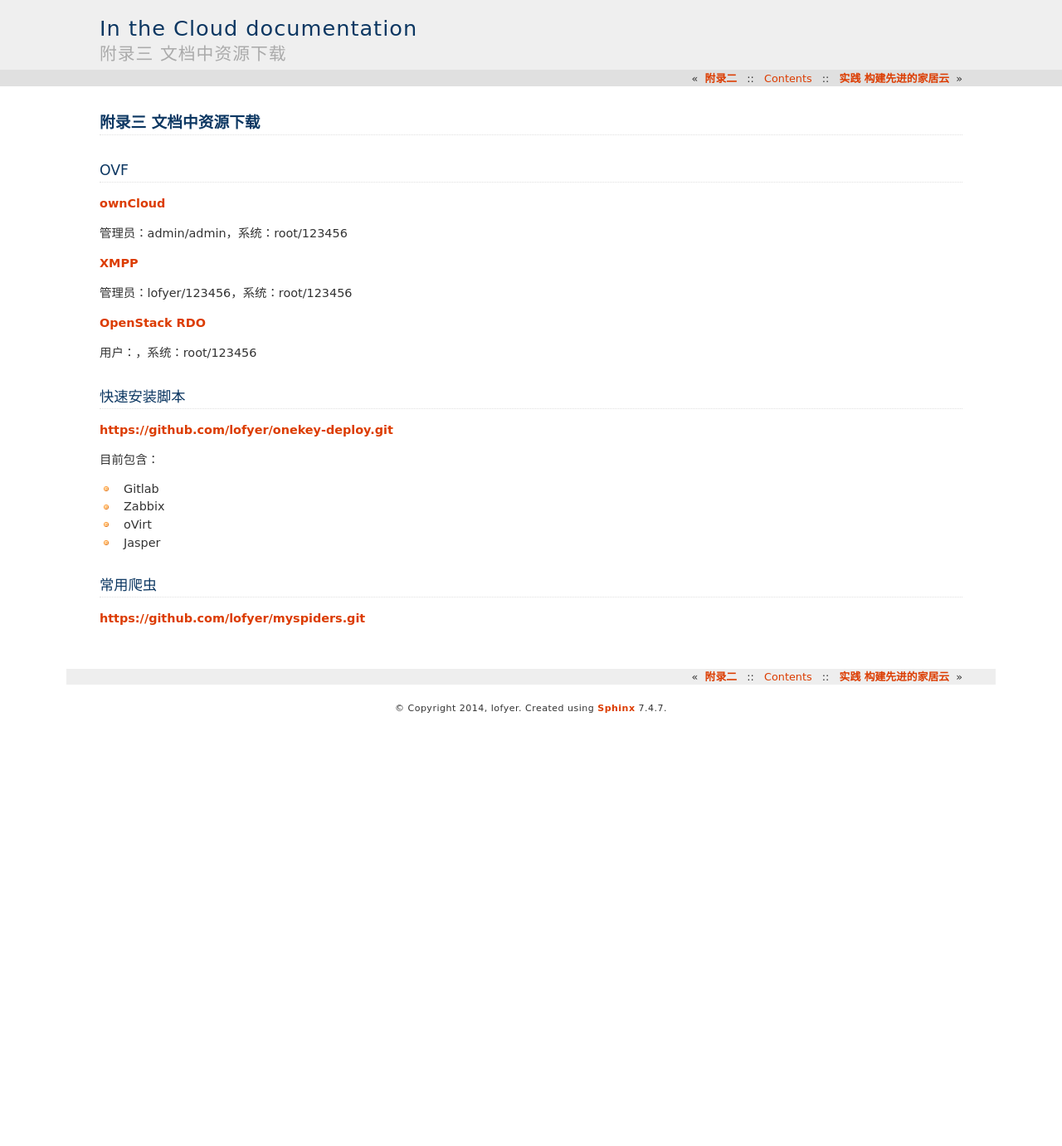
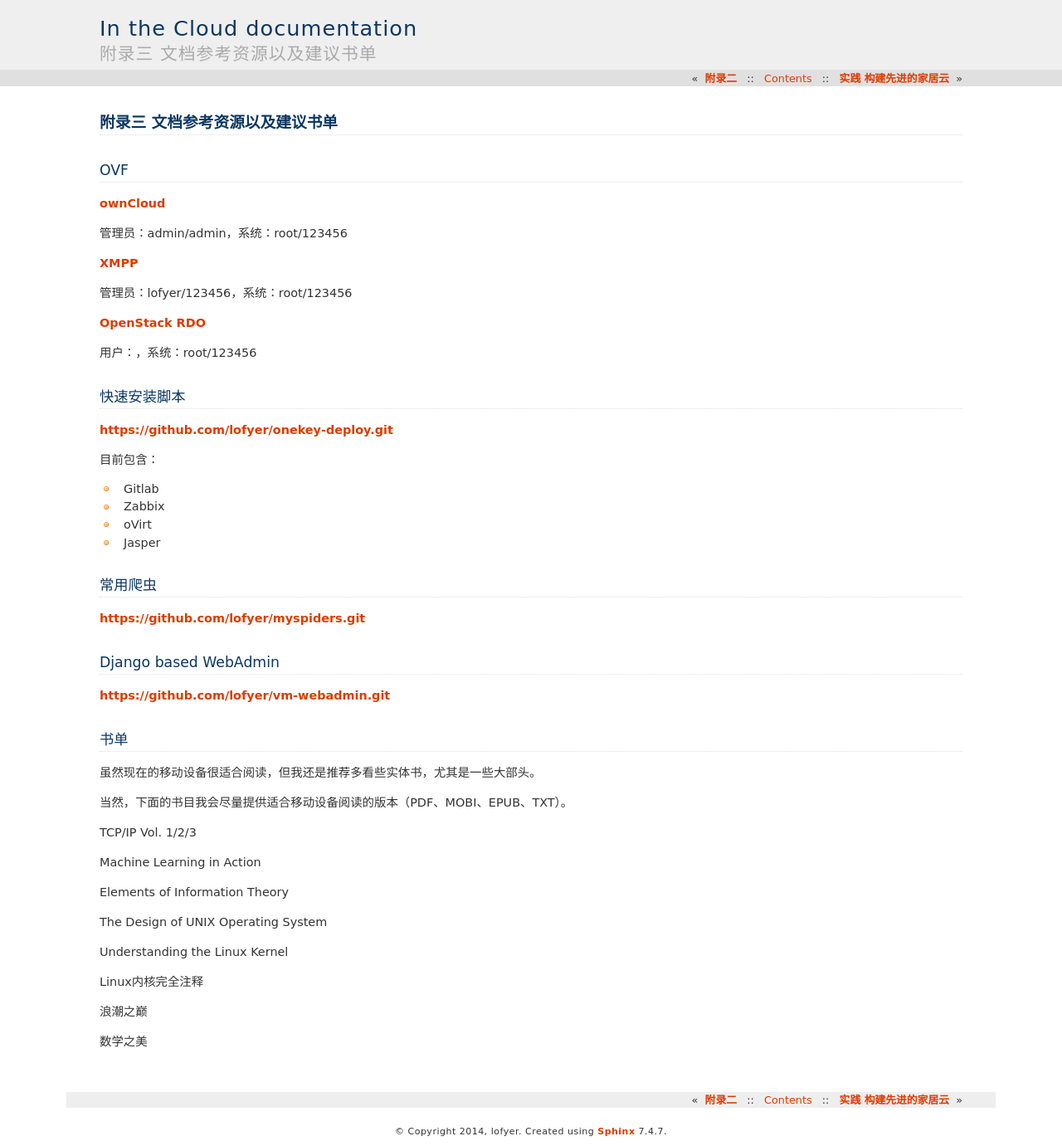
Before and after one commit to lofyer/InTheCloud, a Sphinx documentation site: the page built from source/posts/appendix03.rst, in a window 1280 px wide. Shown: the whole page at 83% size. Built offline with Sphinx 7.4.7, drawn with Linux system fonts in a browser that asks for light colours; formulas are drawn with MathJax 3; before the commit the page ends 900 px from its top, so only the background shows below that.

Commit message:
添加WebAdmin项目

```diff
--- a/source/posts/appendix01.rst
+++ b/source/posts/appendix01.rst
@@ -2,8 +2,10 @@
 附录一
 ================================
 
+这里我会使用RDO快速部署一个具有基本功能的OpenStack环境，如果你想要更完整的部署（比如Heat、Trove组件），可以参考 `官方文档 <http://docs.openstack.org/icehouse/install-guide/install/yum/content>`_ 。
+
 ---------------------
-OpenStack RDO快速搭建
+OpenStack RDO快速部署
 ---------------------
 
 在开始之前需要将这些关键组件关系理清。
--- a/source/posts/appendix03.rst
+++ b/source/posts/appendix03.rst
@@ -1,5 +1,5 @@
-附录三 文档中资源下载
-======================
+附录三 文档参考资源以及建议书单
+================================
 
 OVF
 ----
@@ -35,3 +35,31 @@
 ---------
 
 https://github.com/lofyer/myspiders.git
+
+Django based WebAdmin
+----------------------
+
+https://github.com/lofyer/vm-webadmin.git
+
+书单
+----
+
+虽然现在的移动设备很适合阅读，但我还是推荐多看些实体书，尤其是一些大部头。
+
+当然，下面的书目我会尽量提供适合移动设备阅读的版本（PDF、MOBI、EPUB、TXT）。
+
+TCP/IP Vol. 1/2/3
+
+Machine Learning in Action
+
+Elements of Information Theory
+
+The Design of UNIX Operating System
+
+Understanding the Linux Kernel
+
+Linux内核完全注释
+
+浪潮之巅
+
+数学之美
--- a/source/posts/ch01.rst
+++ b/source/posts/ch01.rst
@@ -102,7 +102,7 @@
 .. image:: ../images/01-02.png
     :align: center
 
-整个架构不是很复杂，其中仅Admin部分需要自己开发，其余皆是现有模块。既然需求有了，我们要用它来实现什么功能呢？
+整个架构不是很复杂，其中仅 `Admin <https://github.com/lofyer/vm-webadmin.git>`_ 部分需要自己开发，其余皆是现有模块。既然需求有了，我们要用它来实现什么功能呢？
 
 - 云存储？
 
@@ -110,4 +110,4 @@
 
 - 云主机？
 
-本手册主要侧重可重现的操作，以及指导学习，末尾会有非常简便的家居云实践。
+本手册主要侧重可重现的操作，以及指导学习，末尾会有非常简便的家居云实践，同时会出现在 `Admin <https://github.com/lofyer/vm-webadmin.git>`_ 项目中。
--- a/source/posts/exp.rst
+++ b/source/posts/exp.rst
@@ -41,6 +41,10 @@
 
 软件：OpenLDAP、jabber、 `owncloud <http://www.owncloud.org>`_ 、 `XBMC（更名Kodi） <http://xbmc.org/>`_ 、Wiki、Asterisk、 `jasper <http://jasperproject.github.io/>`_
 
+.. note:: 不需要的东西
+
+    建立一个搜索引擎就三步：下载网页、建立索引、质量排序，对的，我们不需要自己建立，主要原因就是索引量太小。有兴趣的话可以查看 http://en.wikipedia.org/wiki/List_of_search_engines ，或者使用Lucene或者Sphinx来搭建自己的搜索引擎。
+
 OS X Server
 -----------
 
```
